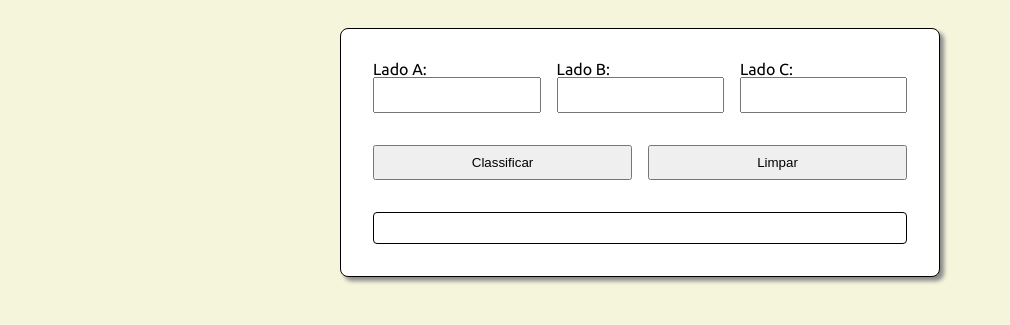
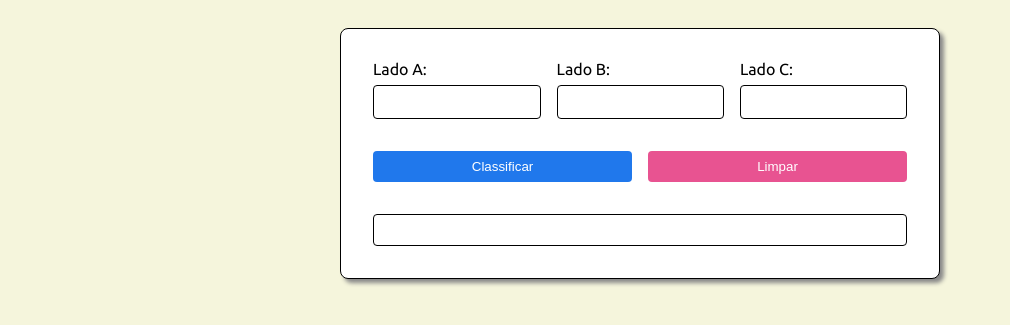
Before and after one commit to JoaoRoccella/logica-programacao-js-t8, a plain HTML site: page classificacao-triangulo.html in a window 1280 px wide. Shown: the part 87-412 px from the top of the page, without its empty margins (0-1010 px from the left). Drawn offline with Linux system fonts and the light colour scheme.

Commit message:
style: finalizando estilo exercício 1

```diff
--- a/style.css
+++ b/style.css
@@ -41,14 +41,14 @@ main {
     gap: 1rem;
 }
 
-button {
-    width: 100%;
-    line-height: 2.2;
-}
-
 input {
     width: 100%;
     line-height: 2.2;
+    border-radius: 4px;
+    border: 1px solid #000000;
+    padding-left: 8px;
+    margin-top: 8px;
+    /* outline: none; */
 }
 
 #resultado {
@@ -56,4 +56,49 @@ input {
     height: 2rem;
     margin: 2rem 0 0 0;
     border-radius: 4px;
+    display: flex;
+    flex-direction: row; /* estabelece a direção de alinhamento */
+    justify-content: center; /* alinha no eixo principal */
+    align-items: center; /* alinha no eixo secundário */
 }
+
+button {
+    width: 100%;
+    line-height: 2.2;
+    border: none;
+    border-radius: 4px;
+}
+
+button:hover {
+    cursor: pointer;
+}
+
+button:active {
+    box-shadow: inset 2px 2px 2px #333333;
+}
+
+#btClassificar {
+    background-color: #2078ec;
+    color: #ffffff;
+}
+
+#btClassificar:hover {
+    background-color: #2078ec;
+}
+
+#btClassificar:active {
+    background-color: #1d6dd6;
+}
+
+#btLimpar {
+    background-color: #e85391;
+    color: #ffffff;
+}
+
+#btLimpar:hover {
+    background-color: #e85391;
+}
+
+#btLimpar:active {
+    background-color: #e82375;
+}
```
